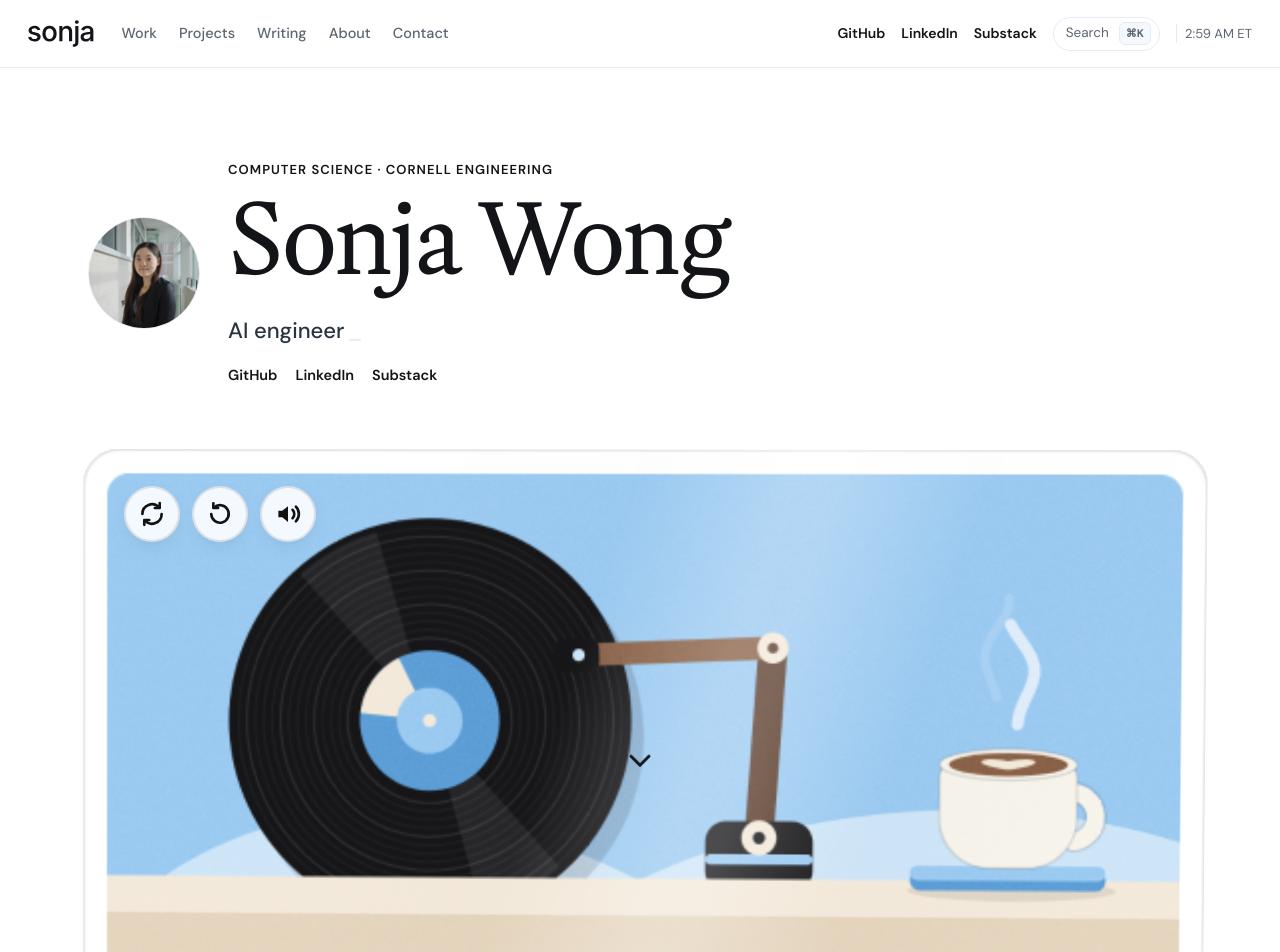
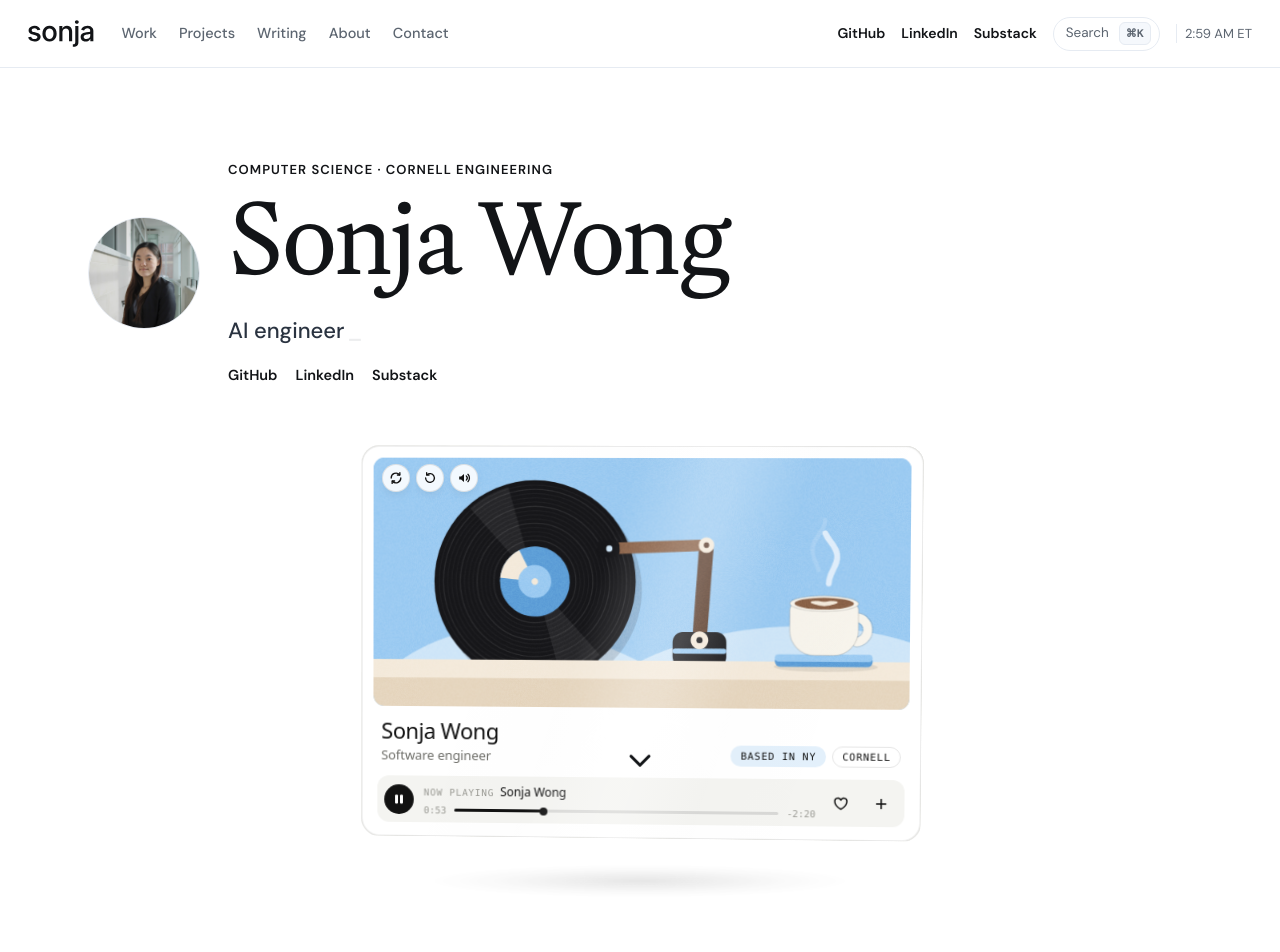
Before and after one commit to wsonja/portfolio, a React (Create React App) app: page / in a window 1280 px wide. Shown: the top 952 px of the page. Built offline with nearby package versions, Linux system fonts and the light colour scheme.

Commit message:
Size the intro card to half the hero width.
Cap the slot at 560px, centered, so the card stays full width on narrow screens.

Co-authored-by: Sonja Wong <wsonja@users.noreply.github.com>

```diff
--- a/src/components/sections.js
+++ b/src/components/sections.js
@@ -41,7 +41,9 @@ export function Hero() {
           </div>
         </div>
       </div>
-      <IntroCard />
+      <div className="intro-card-slot">
+        <IntroCard />
+      </div>
       <ScrollCue />
     </section>
   );
--- a/src/styles/editorial.css
+++ b/src/styles/editorial.css
@@ -218,6 +218,11 @@
   font-size: clamp(64px, 8vw, 104px);
   line-height: 0.92;
   padding: 18px 0 22px;
+}
+
+.intro-card-slot {
+  width: min(560px, 100%);
+  margin-inline: auto;
 }
 
 .hero-stage {
```
